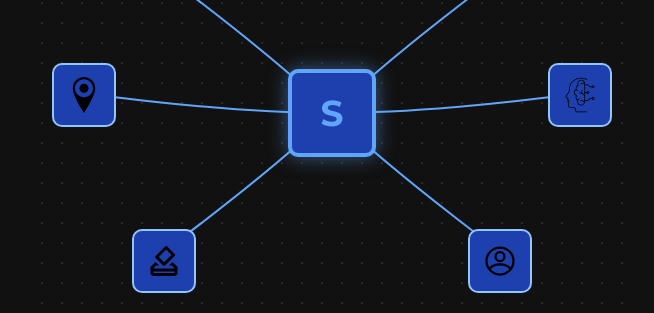
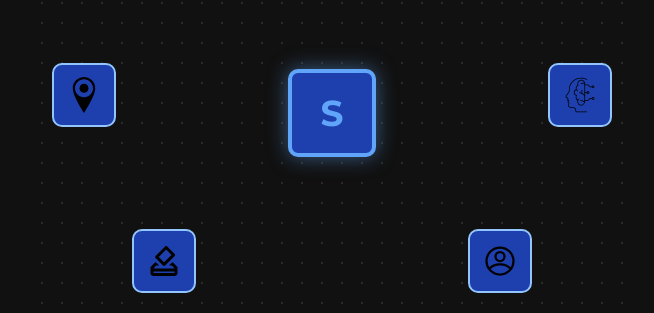
Before and after one commit to copy9/santinho_projeto_front, a plain HTML site: page index.html in a window 1280 px wide. Shown: the part 1987-2300 px from the top of the page, without its empty margins (308-962 px from the left). Drawn offline with Linux system fonts and the light colour scheme; animation ran at ten frames a second.

Commit message:
Update index.html

```diff
--- a/index.html
+++ b/index.html
@@ -127,18 +127,18 @@
     <div class="container">
         <div class="background-grid"></div>
         <svg>
-            <!-- Line 1: Center to Node 1 (Top Left - Settings) -->
+            <!-- Line 1: Center to Node 1 (Top Left - Settings)
             <path class="line" d="M300,200 Q250,150 130,60" />
-            <!-- Line 2: Center to Node 2 (Top Right - Cloud) -->
+             Line 2: Center to Node 2 (Top Right - Cloud)
             <path class="line" d="M300,200 Q350,150 470,60" />
-            <!-- Line 3: Center to Node 3 (Left Middle - AI) -->
+             Line 3: Center to Node 3 (Left Middle - AI)
             <path class="line" d="M300,200 Q200,200 50,180" />
-            <!-- Line 4: Center to Node 4 (Right Middle - House) -->
+             Line 4: Center to Node 4 (Right Middle - House)
             <path class="line" d="M300,200 Q400,200 550,180" />
-            <!-- Line 5: Center to Node 5 (Bottom Left - Graph) -->
+             Line 5: Center to Node 5 (Bottom Left - Graph)
             <path class="line" d="M300,200 Q250,250 130,340" />
-            <!-- Line 6: Center to Node 6 (Bottom Right - Cart) -->
-            <path class="line" d="M300,200 Q350,250 470,340" />
+             Line 6: Center to Node 6 (Bottom Right - Cart)
+            <path class="line" d="M300,200 Q350,250 470,340" /> -->
         </svg>
         <div class="center-node" onclick="alert('Central Node Clicked!')">S</div>
 
```
